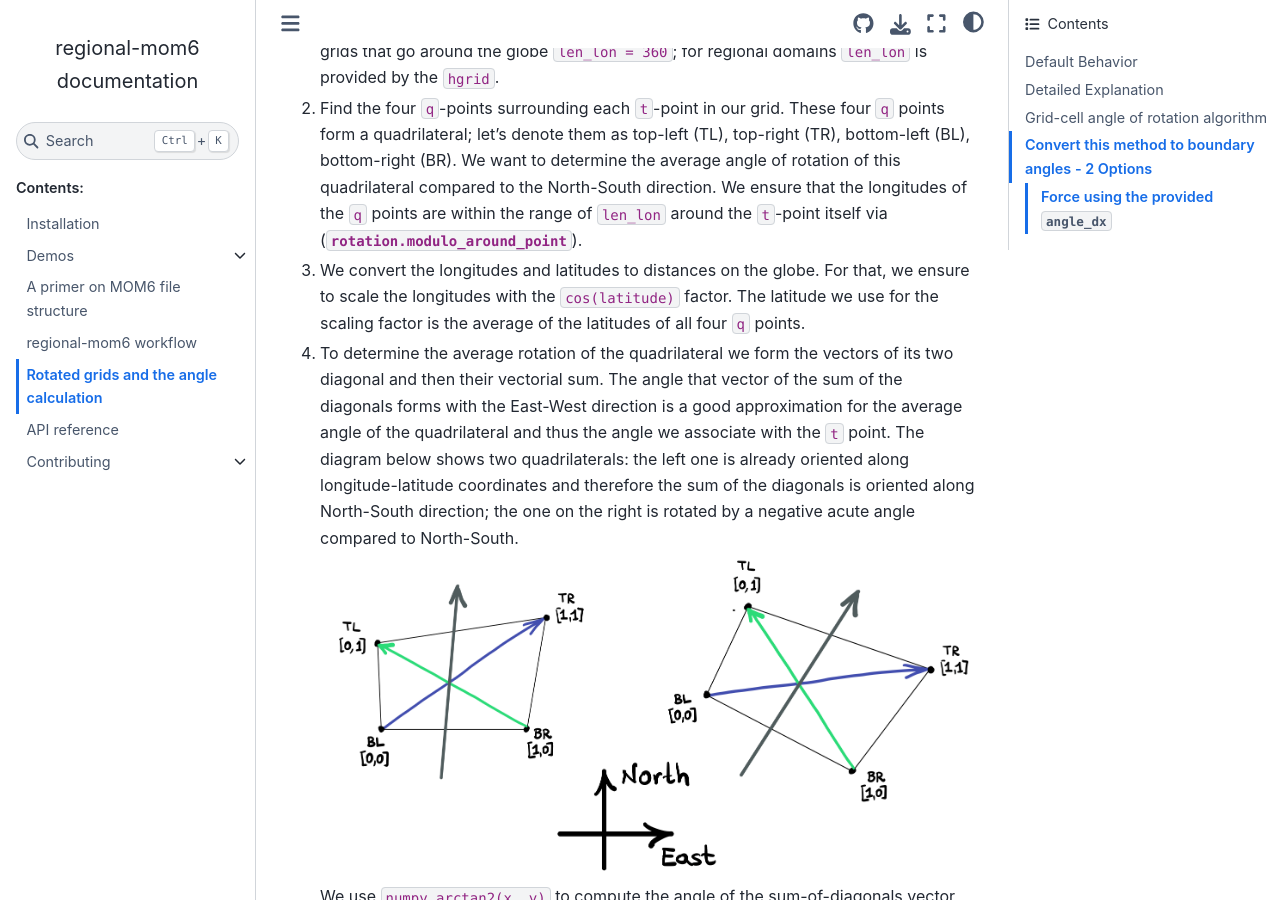
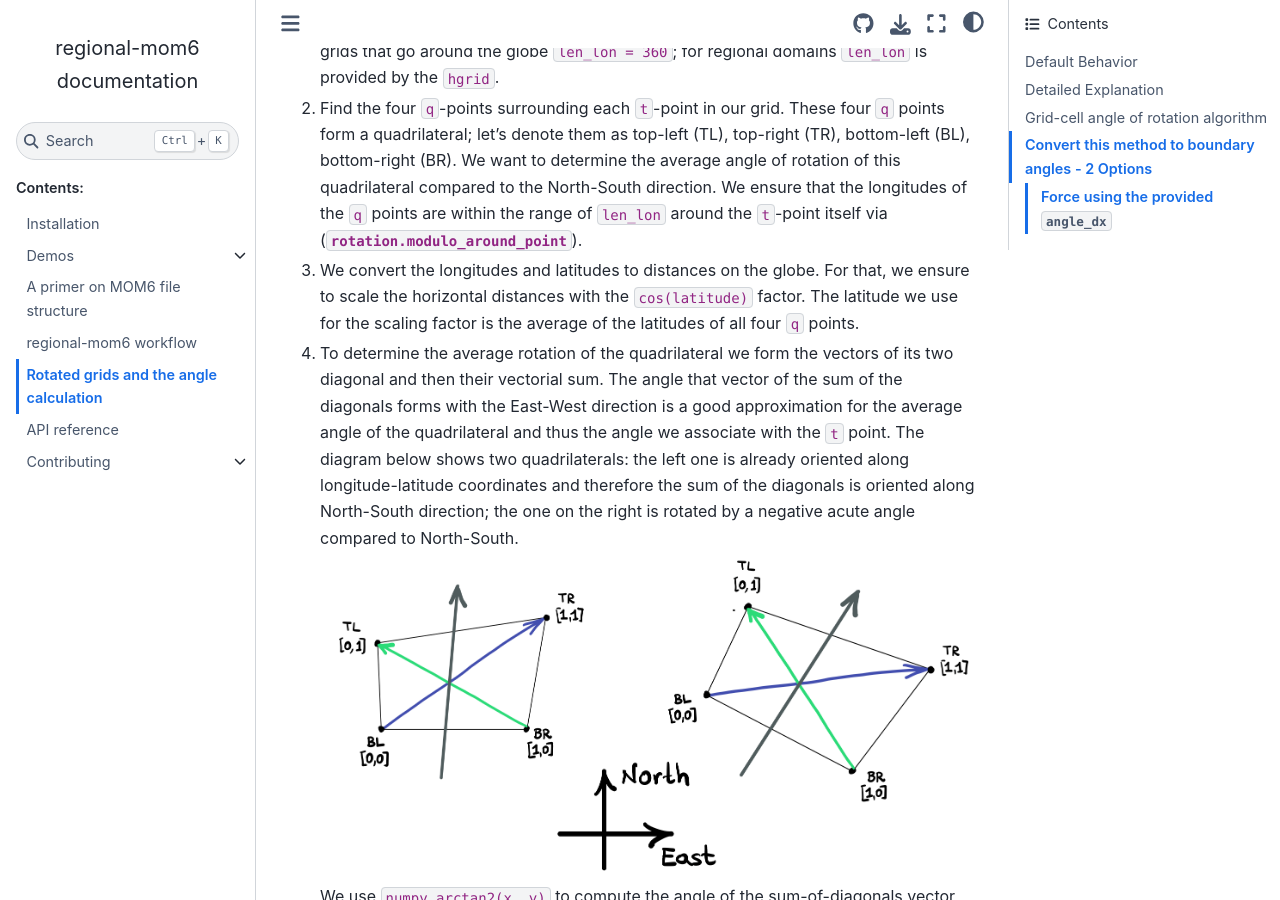
Before and after one commit to COSIMA/regional-mom6, a Sphinx documentation site: the page built from docs/angle_calculation.md, in a window 1280 px wide and 900 px high, scrolled down 966 px. Built offline with Sphinx 7.4.7 and the Sphinx Book theme 1.1.4, drawn with Linux system fonts in a browser that asks for light colours; pages that are not in the unit, such as notebooks, are missing from menus.

Commit message:
clarification

```diff
--- a/docs/angle_calculation.md
+++ b/docs/angle_calculation.md
@@ -18,7 +18,7 @@
 
 1. Determine the longitudinal extent of our domain, or periodic range of longitudes. For grids that go around the globe ``len_lon = 360``; for regional domains ``len_lon`` is provided by the ``hgrid``.
 2. Find the four ``q``-points surrounding each ``t``-point in our grid. These four ``q`` points form a quadrilateral; let's denote them as top-left (TL), top-right (TR), bottom-left (BL), bottom-right (BR). We want to determine the average angle of rotation of this quadrilateral compared to the North-South direction. We ensure that the longitudes of the ``q`` points are within the range of ``len_lon`` around the ``t``-point itself via ({meth}`rotation.modulo_around_point <regional_mom6.rotation.modulo_around_point>`).
-3. We convert the longitudes and latitudes to distances on the globe. For that, we ensure to scale the longitudes with the `cos(latitude)` factor. The latitude we use for the scaling factor is the average of the latitudes of all four ``q`` points.
+3. We convert the longitudes and latitudes to distances on the globe. For that, we ensure to scale the horizontal distances with the `cos(latitude)` factor. The latitude we use for the scaling factor is the average of the latitudes of all four ``q`` points.
 4. To determine the average rotation of the quadrilateral we form the vectors of its two diagonal and then their vectorial sum. The angle that vector of the sum of the diagonals forms with the East-West direction is a good approximation for the average angle of the quadrilateral and thus the angle we associate with the ``t`` point. The diagram below shows two quadrilaterals: the left one is already oriented along longitude-latitude coordinates and therefore the sum of the diagonals is oriented along North-South direction; the one on the right is rotated by a negative acute angle compared to North-South.
    ![Logo](_static/images/angle_via_diagonals.png)
    We use `numpy.arctan2(x, y)` to compute the angle of the sum-of-diagonals vector with the North-South direction (note that `numpy.arctan2(x, y)` returns `atan(x/y)`). We ensure that we use a counter-clockwise convention for the angle and also convert the angel to degrees.
```
